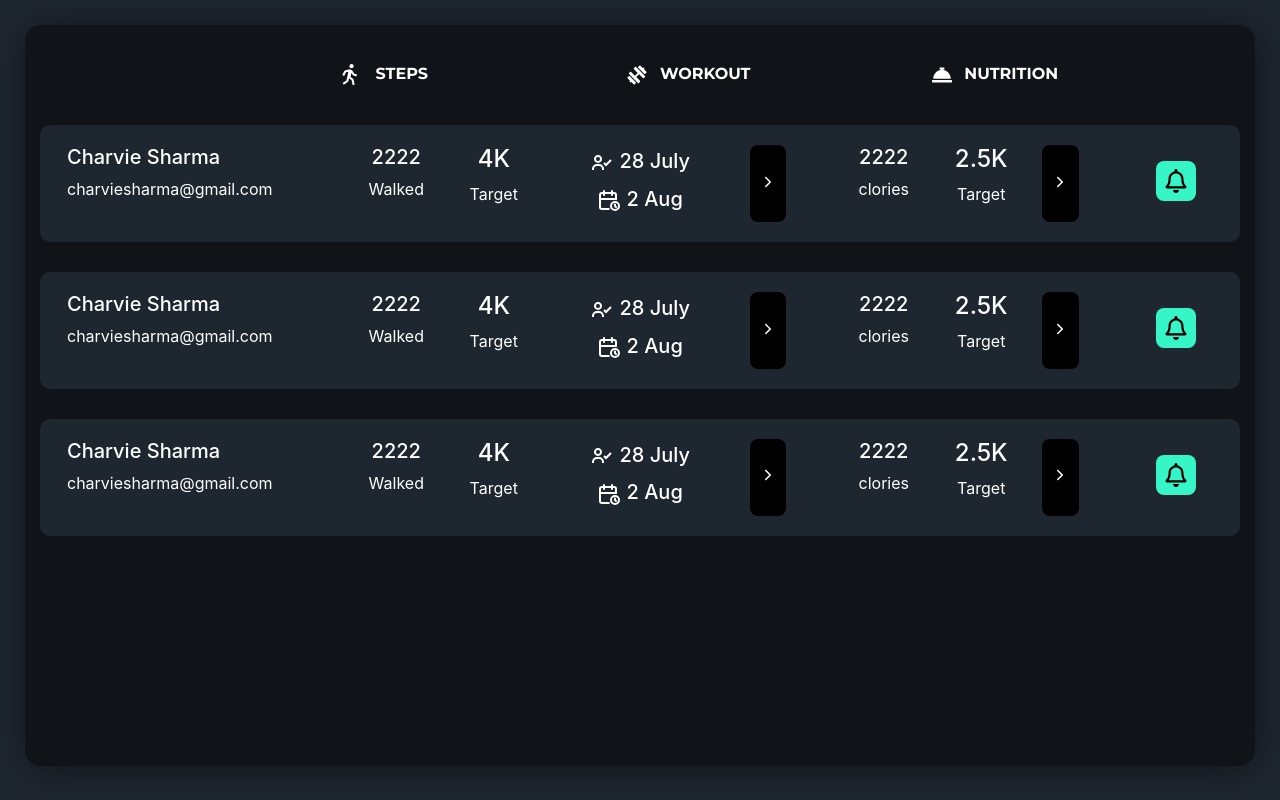
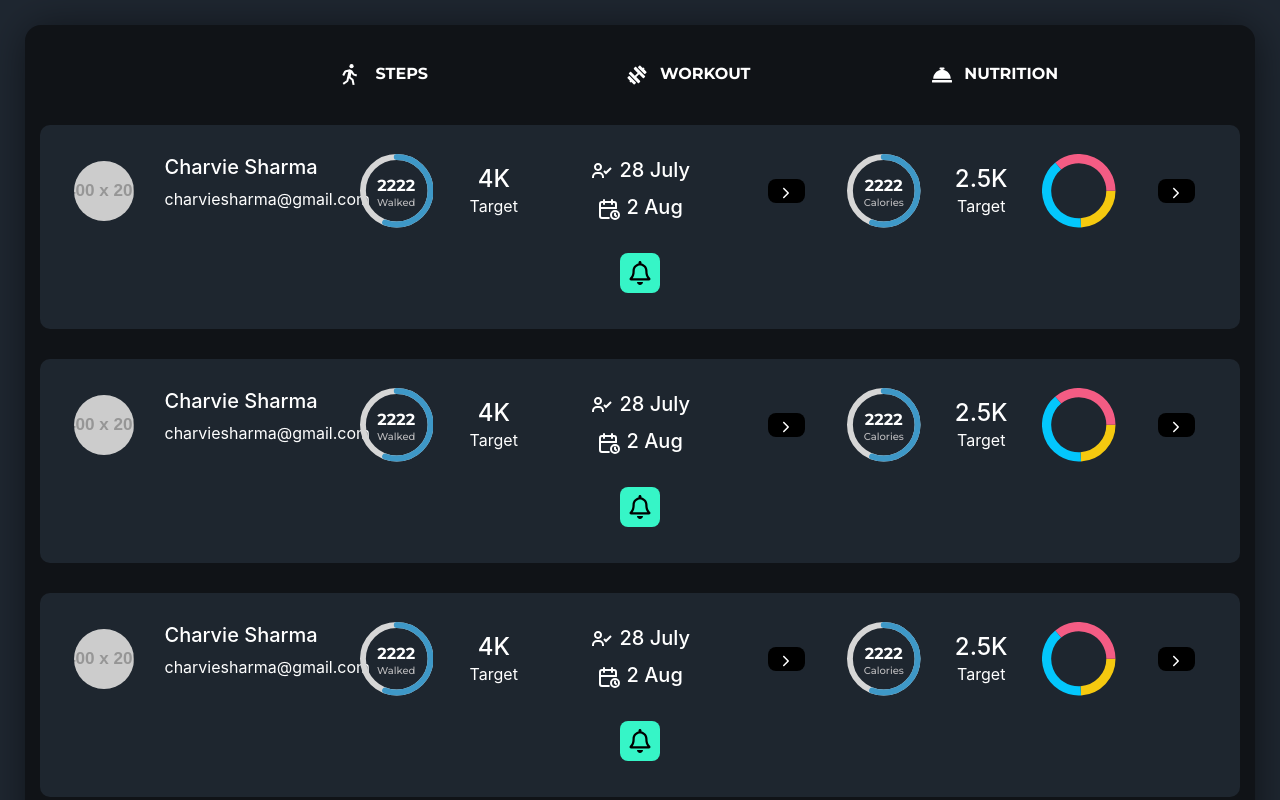
Before and after one commit to muazaqdas/Evolv-Frontend-Challlenge, a React (Create React App) app: page / in a window 1280 px wide. Shown: the top 800 px of the page. Built offline with nearby package versions, Linux system fonts and the light colour scheme.

Commit message:
react pie chart and circular progress bar added.

```diff
--- a/package.json
+++ b/package.json
@@ -8,8 +8,10 @@
     "@testing-library/user-event": "^13.5.0",
     "bootstrap": "^5.2.0",
     "react": "^18.2.0",
+    "react-circular-progressbar": "^2.1.0",
     "react-dom": "^18.2.0",
     "react-icons": "^4.4.0",
+    "react-minimal-pie-chart": "^8.3.0",
     "react-scripts": "5.0.1",
     "web-vitals": "^2.1.4"
   },
--- a/public/index.html
+++ b/public/index.html
@@ -6,7 +6,7 @@
     <link rel="preconnect" href="https://fonts.googleapis.com">
     <link rel="preconnect" href="https://fonts.gstatic.com" crossorigin>
     <!-- Font Montserrat -->
-    <link href="https://fonts.googleapis.com/css2?family=Montserrat:wght@400;700&display=swap" rel="stylesheet">
+    <link href="https://fonts.googleapis.com/css2?family=Montserrat:wght@400;500;700&display=swap" rel="stylesheet">
     <!-- bootstrap -->
     <link href="https://cdn.jsdelivr.net/npm/bootstrap@5.2.0/dist/css/bootstrap.min.css" rel="stylesheet" integrity="sha384-gH2yIJqKdNHPEq0n4Mqa/HGKIhSkIHeL5AyhkYV8i59U5AR6csBvApHHNl/vI1Bx" crossorigin="anonymous">
 
--- a/src/Components/Dashboard.js
+++ b/src/Components/Dashboard.js
@@ -6,6 +6,35 @@ import {TbCalendarTime} from 'react-icons/tb'
 import {IoIosArrowForward} from 'react-icons/io'
 import {FaRegBell,FaDumbbell,FaConciergeBell} from 'react-icons/fa'
 
+import { CircularProgressbar } from 'react-circular-progressbar';
+import { CircularProgressbarWithChildren } from 'react-circular-progressbar';
+import 'react-circular-progressbar/dist/styles.css';
+
+import { PieChart } from 'react-minimal-pie-chart';
+
+
+
+function Arrow(){
+    return(
+        <>
+        <div className='col-1'>
+            <div className='arrow-button mx-auto w-50'>
+                <IoIosArrowForward className='arrow'/>
+            </div>
+        </div>
+        </>
+    )
+}
+
+function CircleBar(props){
+    return(
+    <div className='circle-bar col-1'>
+        <CircularProgressbarWithChildren  value={props.value} maxValue={props.maxValue}>
+        <p className='Digits'>{props.digit}</p>
+        <p className='subtitle'>{props.subtitles}</p>
+        </CircularProgressbarWithChildren>
+    </div>)
+}
 
 function Dashboard(){
 
@@ -21,41 +50,41 @@ function Dashboard(){
 
             {UserData.map((data,index) => {
                 return(
-                    <div key={index} className='userRow row d-flex'>
-                        <div className='col-3 text-start'>
+                    <div key={index} className='userRow row d-flex justify-content-center align-items-center'>
+                        <div className='col-1'>
+                            <div className="user my-3 mx-auto">
+                            </div>
+                        </div>
+                        <div className='col-2 text-start'>
                             <h5>{data.name}</h5>
                             <p>{data.email}</p>
                         </div>
-                        <div className='circle-bar col-1'>
-                            <h5>{data['steps walked']}</h5>
-                            <p>Walked</p>
-                        </div>
-                        <div className='col-1'>
-                            <h4>{data['steps target']}</h4>
-                            <p>Target</p>
+                        <CircleBar value={data['steps walked']}  maxValue={4000} digit={data['steps walked']} subtitles={"Walked"}/>
+                        <div className='col-1 justify-content-center align-items-center'>
+                            <h4 className='m-0 p-0'>{data['steps target']}</h4>
+                            <p className='m-0 p-0'>Target</p>
                         </div>
                         <div className='col-2 date justify-content-center align-items-center'>
                             <h5 className='pt-1 pb-1 justify-content-center align-items-center'><BiUserCheck size={24}/>  {data.performedDate}</h5>
                             <h5 className='justify-content-center align-items-center'><TbCalendarTime size={24}/>  {data.scheduledDate}</h5>
                         </div>
+                        <Arrow/>
+                        <CircleBar value={data.calorieIntake}  maxValue={4000} digit={data.calorieIntake} subtitles={"Calories"}/>
                         <div className='col-1'>
-                            <div className='arrow-button  h-100 w-50'>
-                            <IoIosArrowForward className='arrow'/>
-                            </div>
-                        </div>
-                        <div className='circle-bar col-1'>
-                            <h5>{data.calorieIntake}</h5>
-                            <p>clories</p>
+                            <h4 className='m-0 p-0'>{data.calorieTarget}</h4>
+                            <p className='m-0 p-0'>Target</p>
                         </div>
                         <div className='col-1'>
-                            <h4>{data.calorieTarget}</h4>
-                            <p>Target</p>
+                        <PieChart
+                            lineWidth={25}
+                            data={[
+                                { title: 'Carbs', value: data.carbConsumed, color: '#F5C90F' },
+                                { title: 'Fat', value: data.fatConsumed, color: '#03C7FC' },
+                                { title: 'Protein', value: data.proteinConsumed, color: '#F45C84'},
+                            ]}
+                            />
                         </div>
-                        <div className='col-1'>
-                            <div className='arrow-button  h-100 w-50'>
-                            <IoIosArrowForward className='arrow'/>
-                            </div>
-                        </div>
+                        <Arrow/>
                         <div className=' col-1 justify-conten-center align-items-center'>
                             <FaRegBell className='bell-icon p-2 my-3 justify-conten-center align-items-center' size={40}/>
                         </div>
--- a/src/Components/styles.css
+++ b/src/Components/styles.css
@@ -11,6 +11,36 @@
     border-radius: 10px;
     margin: 30px 0;
     padding: 20px 15px;
+}
+.user {
+    position: relative;
+    justify-content: center;
+    align-items: center;
+    text-align: center;
+    width:60px;
+    height: 60px;
+    border-radius: 50%;
+    background-repeat: no-repeat;
+    background-position: center center;
+    background-size: cover;
+    background-image:  url('https://via.placeholder.com/400x200');
+  }
+.circle-bar p{
+    margin: 0;
+}
+.Digits{
+    font-size: 16px;
+    font-family: 'Montserrat', sans-serif;
+    font-weight: 700;
+}
+.subtitle{
+    font-family: 'Montserrat';
+    font-style: normal;
+    font-weight: 500;
+    font-size: 10px;
+    line-height: 10px;
+    color: #BDBCBE;
+
 }
 .content{
     font-family: 'Montserrat', sans-serif;
```
Also changed, not shown: 1 other file (tests, documents, lock files or other folders).
